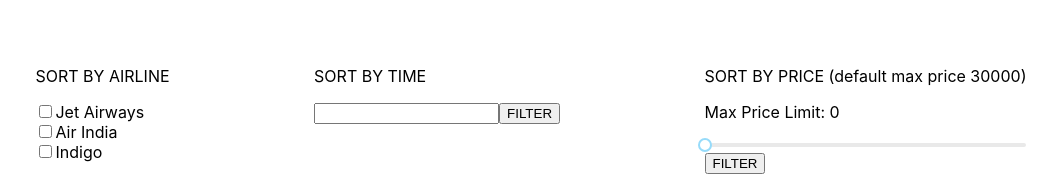
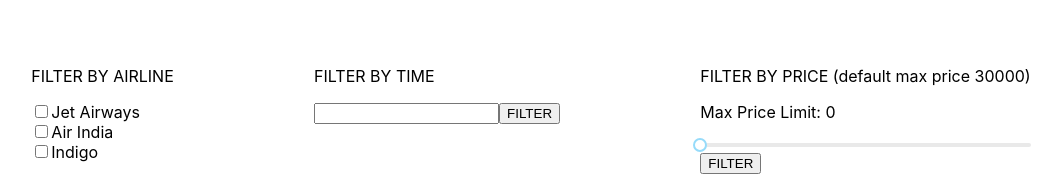
Before and after one commit to gitjuned/react-filters, a React (Create React App) app: page /Sample in a window 1280 px wide. Shown: the top 176 px of the page, without its empty margins (109-1171 px from the left). Built offline with nearby package versions, Linux system fonts and the light colour scheme.

Commit message:
all three filters implemented

```diff
--- a/src/Sample.js
+++ b/src/Sample.js
@@ -296,10 +296,13 @@
       filteredElements = [...this.state.flights];
       console.log("filtered elem after spread", filteredElements);
     } else {
+      console.log(checkedFlights);
 
       if (checkedFlights.includes(name)) {
         console.log("UNCHECKED, if block");
 
+        console.log("checked flights", this.state.checkedAirLines);
+        if (name !== undefined) {
           checkedAirline = checkedFlights.filter(function (airline) {
             return airline !== name;
           });
@@ -316,12 +319,21 @@
             console.log("length 1 check");
             filteredElements = [...this.state.flights];
           }
+        }
+
+        console.log("checked flights", this.state.checkedAirLines);
+
       } else {
         console.log("CHECKED, else block ");
+        console.log("name", name);
+        console.log("checked flights", this.state.checkedAirLines);
 
         if (name !== undefined || checkedFlights.length > 0) {
+          console.log("name before push", name);
+
+          if (name !== undefined) {
             checkedFlights.push(name);
-
+          }
           for (let i = 0; i < checkedFlights.length; i++) {
             filteredElements2 = this.state.flights.filter(function (flight) {
               return flight.name === checkedFlights[i];
@@ -335,30 +347,28 @@
           console.log("direct", [...this.state.filteredData]);
           filteredElements = [...this.state.filteredData];
         }
+
       } // ELSE ENDS
 
       console.log("filtered elements before time", filteredElements);
 
-      // if (this.state.time !== "") {
       filteredElements = filteredElements.filter(function (flight) {
         return flight.duration >= time;
       });
-      // }
 
       console.log("filtered elements before range", filteredElements);
-
     }
 
     if (range > 0) {
+      console.log("range greater than 0");
       filteredElements = filteredElements.filter(function (flight) {
         return flight.price <= range;
       });
     }
 
-    console.log("non zero block, after filtered elements after range", filteredElements);
-    // }
     console.log("range ", this.state.range);
     console.log("lenght of checked airline", this.state.checkedAirLines.length);
+    console.log("filtered element before set state", filteredElements);
 
     this.setState({
       filteredData: [...filteredElements]
@@ -373,7 +383,7 @@
         <div style={{ marginTop: "50px" }} className="filters">
           <form action="">
             <div className="sort-option checkboxes-wrapper">
-              <p>SORT BY AIRLINE</p>
+              <p>FILTER BY AIRLINE</p>
               {this.state.airLines.map((airline, index) => (
                 <div key={index}>
                   <input
@@ -389,7 +399,7 @@
           </form>
 
           <div className="sort-option time-wrapper">
-            <p>SORT BY TIME</p>
+            <p>FILTER BY TIME</p>
 
             <input
               type="text"
@@ -406,7 +416,7 @@
           </div>
 
           <div className="sort-option price-wrapper">
-            <p>SORT BY PRICE (default max price 30000)</p>
+            <p>FILTER BY PRICE (default max price 30000)</p>
             <p>Max Price Limit: {this.state.range}</p>
 
             <Slider
@@ -426,7 +436,7 @@
           <h2>PRICE</h2>
         </div>
 
-        {this.state.filteredData.length === 0 ?
+        {/* {this.state.filteredData.length === 0 ?
           (
             <div className="flights">
               {this.state.flights.map(flight => (
@@ -438,7 +448,7 @@
               ))}
             </div>
           ) :
-          (
+          ( */}
         <div className="flights">
           {this.state.filteredData.map(flight => (
             <div key={flight.id} className="flight-card">
@@ -448,8 +458,8 @@
             </div>
           ))}
         </div>
-          )
-        }
+        {/* )
+        } */}
       </div>
     );
   }
```
Lines whose indentation alone changed are shown as unchanged.
